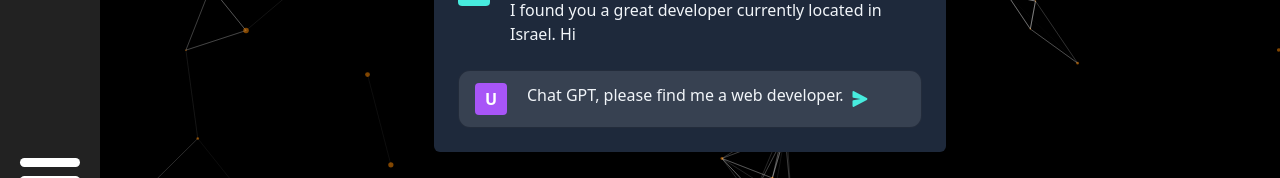
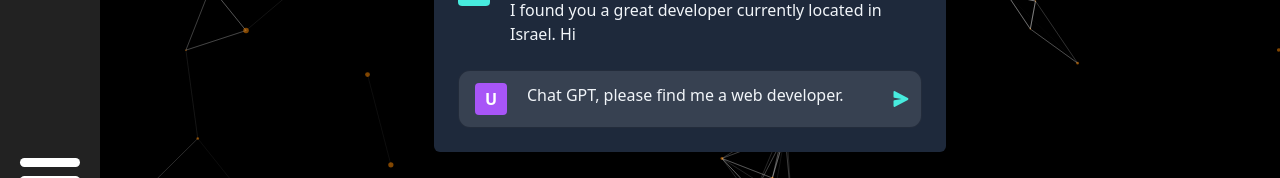
Before and after one commit to Asi889/portfolio, a Next.js app: page / in a window 1280 px wide. Shown: the part 250-428 px from the top of the page. Built offline with nearby package versions, Linux system fonts and the light colour scheme; a web font is replaced by a local one.

Commit message:
chantinput changes

```diff
--- a/components/AsiGpt.tsx
+++ b/components/AsiGpt.tsx
@@ -161,7 +161,7 @@
     startOver?: () => void;
   }) => {
     return (
-      <div className="flex w-full py-3 md:pl-4 relative border  border-gray-900/50 text-white bg-gray-700 rounded-xl shadow-xs ">
+      <div className="flex w-full py-3 md:pl-4 relative border justify-between border-gray-900/50 text-white bg-gray-700 rounded-xl shadow-xs ">
         {/* <input
                 value={value}
                 disabled
```
